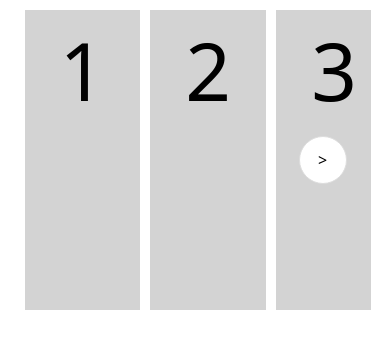
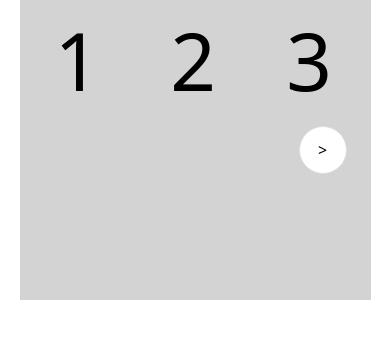
Before and after one commit to missatrox44/love-thy-selfie, a React (Vite) app: page / in a window 390 px wide. Shown: the top 348 px of the page. Built offline with nearby package versions, Linux system fonts and the light colour scheme.

Commit message:
more responsive, but lacking margins

```diff
--- a/src/components/ReviewCard/styles.css
+++ b/src/components/ReviewCard/styles.css
@@ -3,7 +3,7 @@
   transform-origin:top left;
   width: 300px;
   height: 300px;
-  margin: 10px 5px;
+  /* margin: 10px 5px; */
   text-align: center;
   align-self: center;
   font-size: 80px;
--- a/src/components/ReviewCarousel/index.jsx
+++ b/src/components/ReviewCarousel/index.jsx
@@ -37,7 +37,7 @@ const ReviewCarousel = (props) => {
             <div className="carousel-content-wrapper">
               <div className="carousel-content"
               //the transform below controls how much the carousel moves
-              style={{ transform: `translateX(-${currentIndex * 310}%)`}}
+              style={{ transform: `translateX(-${currentIndex * 300}%)`}}
               >
                 {children}
               </div>
--- a/src/components/Reviews/index.jsx
+++ b/src/components/Reviews/index.jsx
@@ -5,6 +5,7 @@ import ReviewCarousel from '../ReviewCarousel';
 export default function Reviews() {
 
   const reviewContent = [1,2,3,4,5,6,7,8,9]
+
 
   return (
     <div>
```
